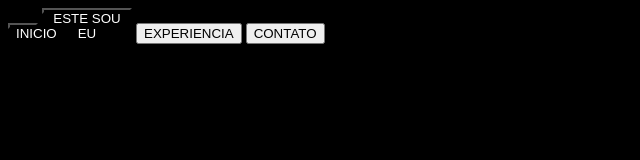
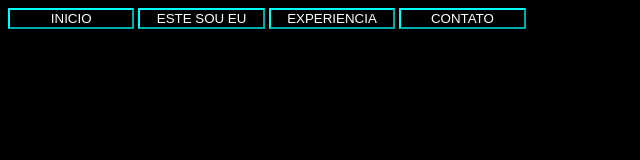
Before and after one commit to epifano-x/epifano-x.github.io, a plain HTML site: page index.html in a window 1280 px wide. Shown: the whole page, without its empty margins (0-640 px from the left). Drawn offline with Linux system fonts and the light colour scheme.

Commit message:
Update index.css

```diff
--- a/index.css
+++ b/index.css
@@ -3,17 +3,30 @@ body{
     color: rgb(255, 255, 255);
 
 }
+button{
+    border-color: cyan;
+}
 .b0{
     background-color: black;
     color: white;
     position: relative;
-    height:  1px;
-    width:  30px;
+    width:  10%;
 }
 .b1{
     background-color: black;
     color: white;
     position: relative;
-    height: 1px;
-    width: 90px;
+    width: 10%;
 }
+.b2{
+    background-color: black;
+    color: white;
+    position: relative;
+    width: 10%;
+}
+.b3{
+    background-color: black;
+    color: white;
+    position: relative;
+    width: 10%;
+}
```
